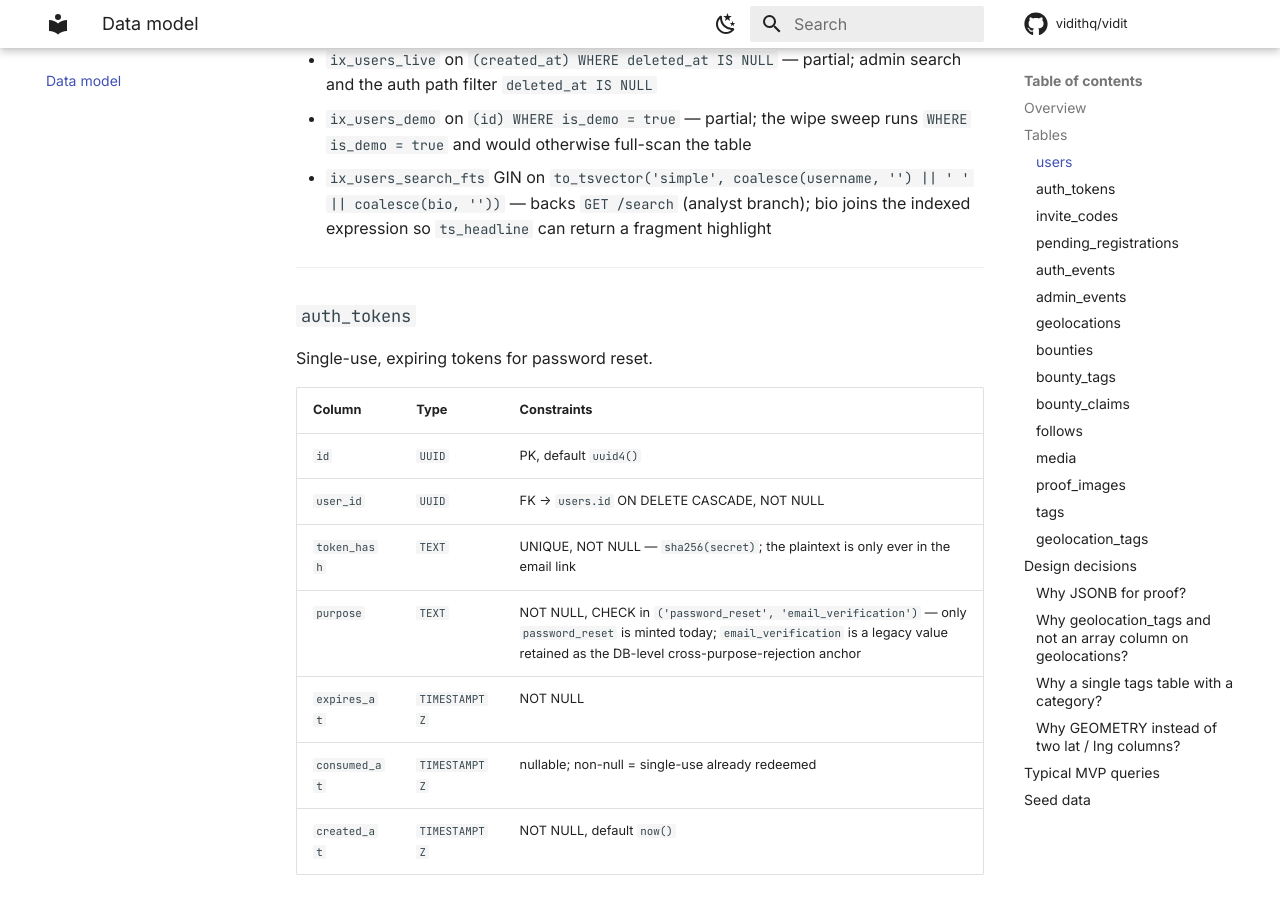
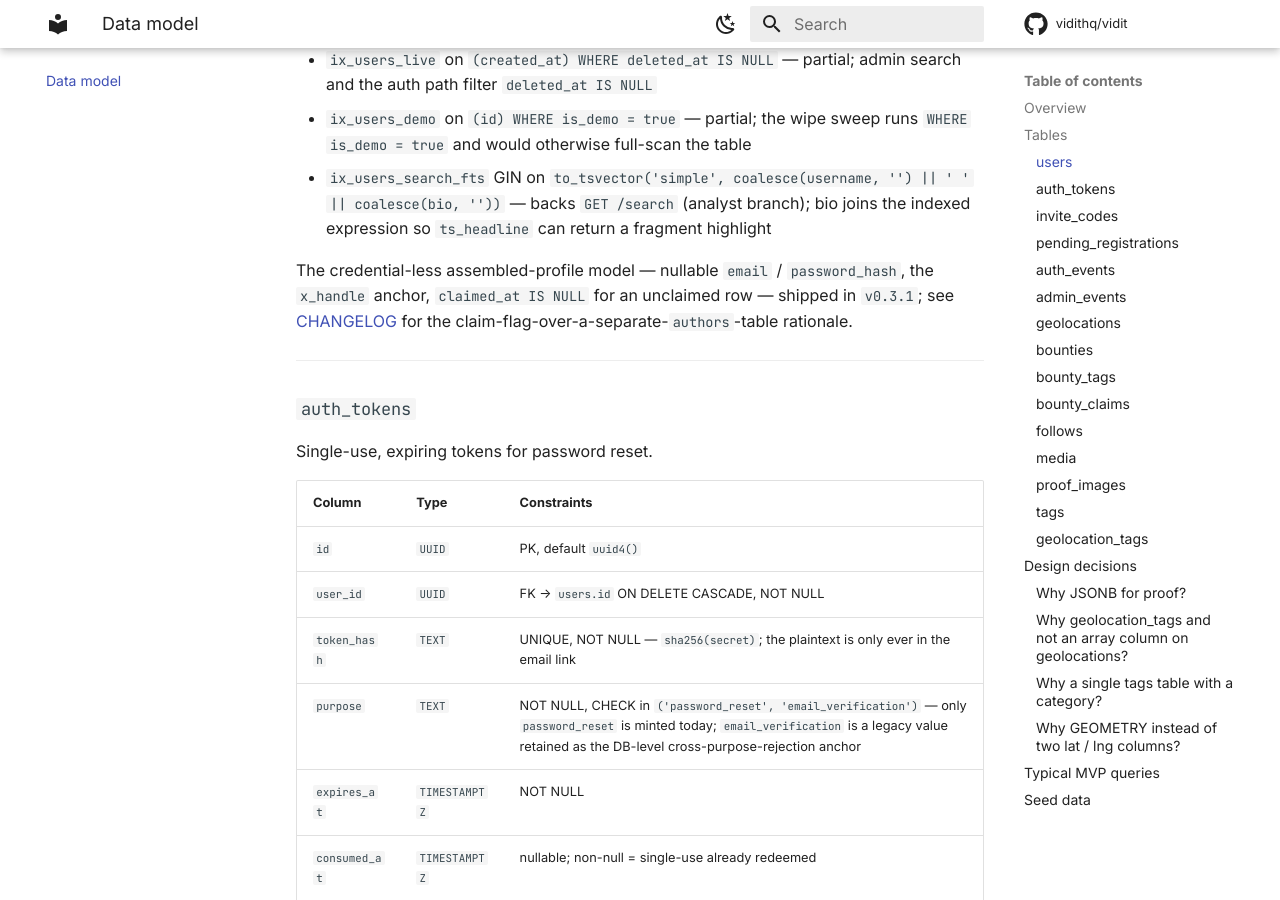
Before and after one commit to vidithq/vidit, an MkDocs documentation site: the page built from docs/data-model.md, in a window 1280 px wide and 900 px high, scrolled down 5521 px. Built offline with MkDocs 1.6.1 and Material for MkDocs 9.7.7, drawn with Linux system fonts in a browser that asks for light colours; comment, search, counter and statistics services are not loaded.

Commit message:
chore(release): cut v0.3.1 (#79)
Promote the Unreleased CHANGELOG section to v0.3.1 (2026-06-21): the
Author/User split (an assembled profile exists before its owner logs in)
and the TypeScript 5 -> 6 toolchain bump (tsconfig target es5 -> ES2017 +
explicit geojson import). Leaves a fresh Unreleased placeholder.

The routine weekly Dependabot version bumps that landed alongside (frontend
minor-and-patch, backend patches, github-actions, video) are not logged
individually, per the standing practice for non-impactful bumps.

Doc sync: planning/next.md M1.5 intro now records that Phase A's data-model
foundation shipped; docs/data-model.md users section points at the CHANGELOG
for the claim-flag-over-authors-table rationale.

Signed-off-by: vidit-admin <admin@vidit.app>
Co-authored-by: Claude Opus 4.8 <noreply@anthropic.com>

```diff
--- a/docs/data-model.md
+++ b/docs/data-model.md
@@ -214,6 +214,8 @@ Indexes:
 - `ix_users_live` on `(created_at) WHERE deleted_at IS NULL` — partial; admin search and the auth path filter `deleted_at IS NULL`
 - `ix_users_demo` on `(id) WHERE is_demo = true` — partial; the wipe sweep runs `WHERE is_demo = true` and would otherwise full-scan the table
 - `ix_users_search_fts` GIN on `to_tsvector('simple', coalesce(username, '') || ' ' || coalesce(bio, ''))` — backs `GET /search` (analyst branch); bio joins the indexed expression so `ts_headline` can return a fragment highlight
+
+The credential-less assembled-profile model — nullable `email` / `password_hash`, the `x_handle` anchor, `claimed_at IS NULL` for an unclaimed row — shipped in `v0.3.1`; see [CHANGELOG](../CHANGELOG.md) for the claim-flag-over-a-separate-`authors`-table rationale.
 
 ---
 
```
Also changed, not shown: CHANGELOG.md (+6 -0 lines), planning/next.md (+1 -1 lines).
